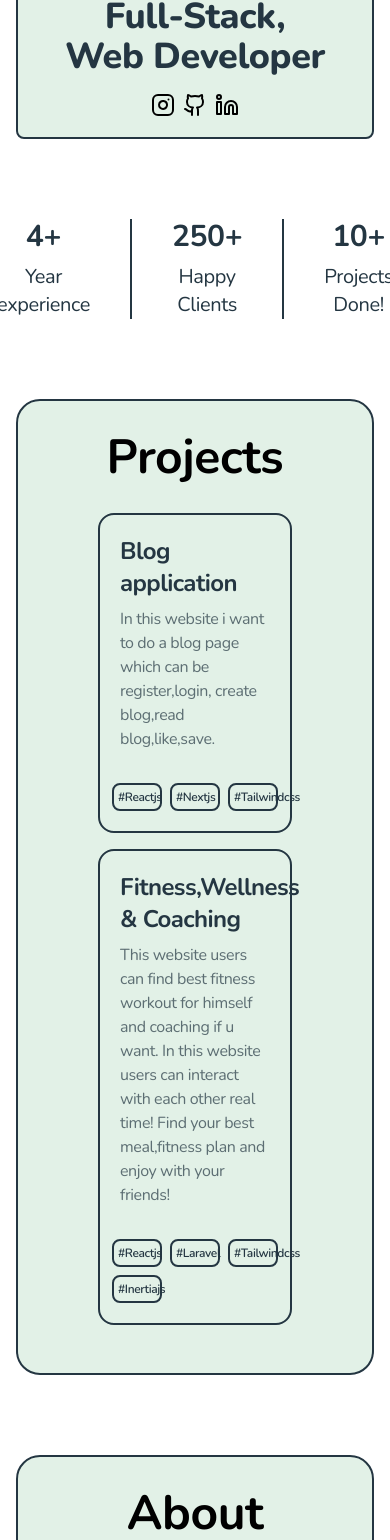
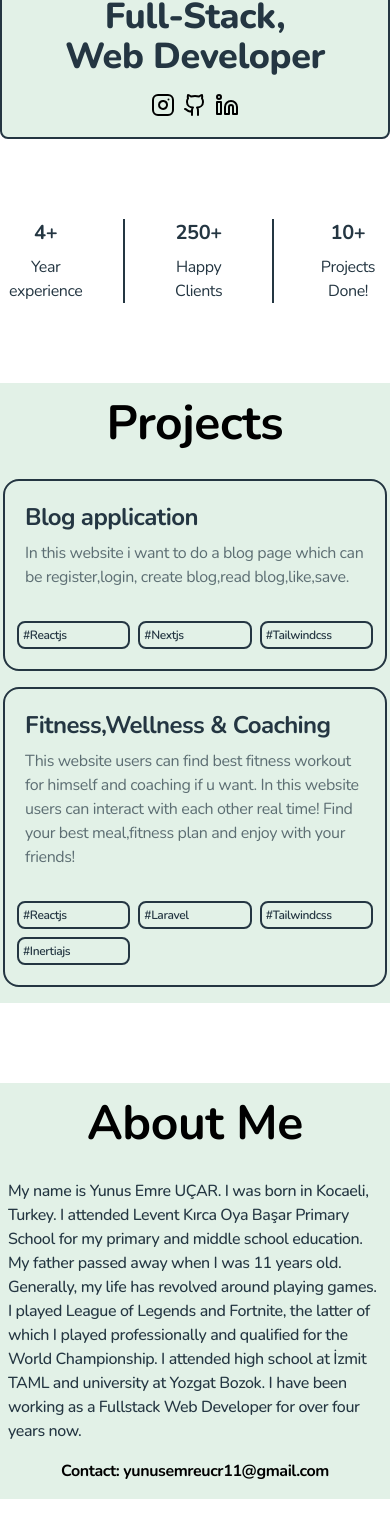
Before and after one commit to elfobella/portfolio-bun, a React (Vite) app: page / in a window 390 px wide. Shown: the part 425-1965 px from the top of the page. Built offline with nearby package versions, Linux system fonts and the light colour scheme.

Commit message:
Responsive fixes

```diff
--- a/src/App.tsx
+++ b/src/App.tsx
@@ -8,7 +8,7 @@ import Skills from "./Components/Skills";
 export default function App() {
   return (
     <div className="dark:bg-primary -z-50 transition-all min-h-screen">
-      <div className="flex font-work tracking-tight max-w-7xl mx-auto px-4 flex-col gap-20">
+      <div className="flex font-work tracking-tight max-w-7xl mx-auto sm:px-4 flex-col gap-20">
         <Navbar />
         <Header />
         <Info />
--- a/src/Components/About.tsx
+++ b/src/Components/About.tsx
@@ -1,9 +1,10 @@
+import Layout from "./Layout";
+
 export default function About() {
   return (
     <section id="about">
-      <div className="flex flex-col gap-4 items-center bg-beige dark:bg-head border-2 border-head dark:border-beige dark:text-beige rounded-3xl pb-12 pt-4 px-20">
-        <h3 className="text-5xl text-center font-bold py-4">About Me</h3>
-        <p className="text-head text-2xl font-medium dark:text-beige">
+      <Layout title="About Me">
+        <p className="text-head text-ellipsis px-2 sm:text-2xl font-medium dark:text-beige">
           My name is Yunus Emre UÇAR. I was born in Kocaeli, Turkey. I attended
           Levent Kırca Oya Başar Primary School for my primary and middle school
           education. My father passed away when I was 11 years old. Generally,
@@ -14,7 +15,7 @@ export default function About() {
           Fullstack Web Developer for over four years now.
         </p>
         <strong>Contact: yunusemreucr11@gmail.com</strong>
-      </div>
+      </Layout>
     </section>
   );
 }
--- a/src/Components/Footer.tsx
+++ b/src/Components/Footer.tsx
@@ -1,6 +1,6 @@
 export default function Footer() {
   return (
-    <div className="flex items-center justify-between dark:text-beige text-head font-bold my-12">
+    <div className="flex sm:flex-row flex-col gap-2 items-center justify-between dark:text-beige text-head font-bold my-12">
       <span>yunusemreucr.xyz</span>
       <span>©2024 Yunus Emre UÇAR. All rights reserved.</span>
     </div>
--- a/src/Components/Info.tsx
+++ b/src/Components/Info.tsx
@@ -15,9 +15,9 @@ export default function Info() {
 
 function InfoCard({ title, desc }: InfoCardProps) {
   return (
-    <div className="flex flex-col gap-2 items-center sm:[&:nth-child(2)]:px-20 [&:nth-child(2)]:px-10 sm:first:pr-20 sm:last:pl-20 first:pr-10 last:pl-10 last:border-0 border-r-2 text-head dark:text-beige border-head dark:border-beige">
-      <span className="sm:text-5xl text-3xl font-bold">{title}</span>
-      <span className="sm:text-2xl text-xl text-center">{desc}</span>
+    <div className="flex flex-col gap-2 items-center sm:[&:nth-child(2)]:px-20 [&:nth-child(2)]:px-8 sm:first:pr-20 sm:last:pl-20 first:pr-8 last:pl-8 last:border-0 border-r-2 text-head dark:text-beige border-head dark:border-beige">
+      <span className="sm:text-5xl text-xl font-bold">{title}</span>
+      <span className="sm:text-2xl text-center">{desc}</span>
     </div>
   );
 }
--- /dev/null
+++ b/src/Components/Layout.tsx
@@ -0,0 +1,14 @@
+export default function Layout({
+  title,
+  children,
+}: {
+  title: string;
+  children: React.ReactNode;
+}) {
+  return (
+    <div className="flex flex-col gap-4 items-center bg-beige dark:bg-head sm:border-2 border-head dark:border-beige dark:text-beige sm:rounded-3xl sm:pb-12 pb-4 sm:px-20">
+      <h3 className="text-5xl text-center font-bold py-4">{title}</h3>
+      {children}
+    </div>
+  );
+}
--- a/src/Components/Projects.tsx
+++ b/src/Components/Projects.tsx
@@ -1,10 +1,10 @@
 import Card from "./Card";
+import Layout from "./Layout";
 
 export default function Projects() {
   return (
     <section id="projects">
-      <div className="flex flex-col gap-4 items-center bg-beige dark:bg-head border-2 border-head dark:border-beige dark:text-beige rounded-3xl pb-12 pt-4 px-20">
-        <h3 className="text-5xl text-center font-bold py-4">Projects</h3>
+      <Layout title="Projects">
         {/* TODO: CARD */}
         <div className="grid grid-cols-1 md:grid-cols-2 lg:grid-cols-3 gap-4">
           <Card
@@ -22,7 +22,7 @@ export default function Projects() {
             hasUrl={false}
           />
         </div>
-      </div>
+      </Layout>
     </section>
   );
 }
--- a/src/Components/Skills.tsx
+++ b/src/Components/Skills.tsx
@@ -3,6 +3,7 @@ import React from "../assets/react.svg";
 import Inertia from "../assets/inertia-logo.svg";
 import Nextjs from "../assets/nextjs.svg";
 import { useEffect, useRef, useState } from "react";
+import Layout from "./Layout";
 
 export default function Skills() {
   const [isAnimate, setIsAnimate] = useState<boolean>(false);
@@ -35,8 +36,7 @@ export default function Skills() {
 
   return (
     <section id="skills" ref={secRef}>
-      <div className="flex flex-col gap-4 items-center bg-beige dark:bg-head border-2 border-head dark:border-beige dark:text-beige rounded-3xl pb-12 mb-20 pt-4 px-20">
-        <h3 className="text-5xl text-center font-bold py-4">Skills</h3>
+      <Layout title="Skills">
         <div className="grid grid-cols-1 md:grid-cols-2 lg:grid-cols-3 gap-4">
           {knowledge.map((knw) => (
             <div
@@ -58,7 +58,7 @@ export default function Skills() {
             </div>
           ))}
         </div>
-      </div>
+      </Layout>
     </section>
   );
 }
```
Also changed, not shown: 1 other file (tests, documents, lock files or other folders).
